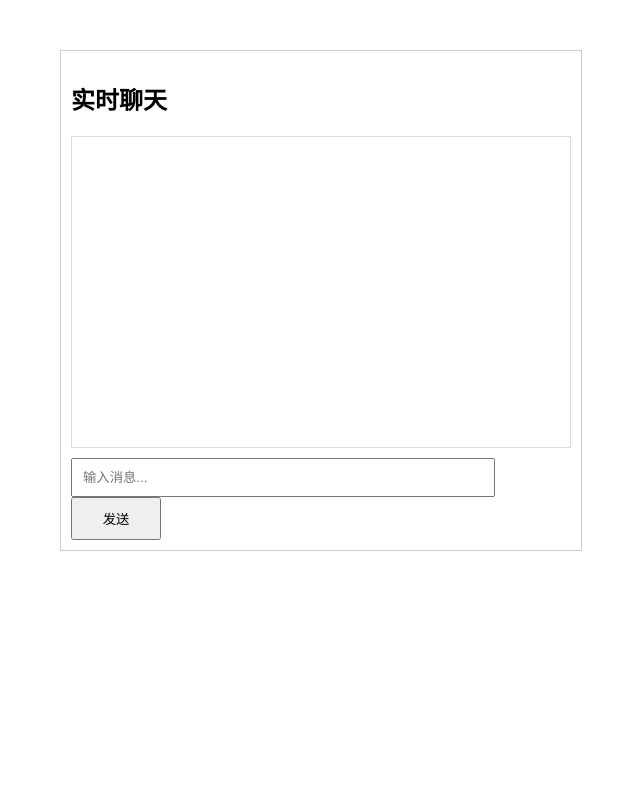
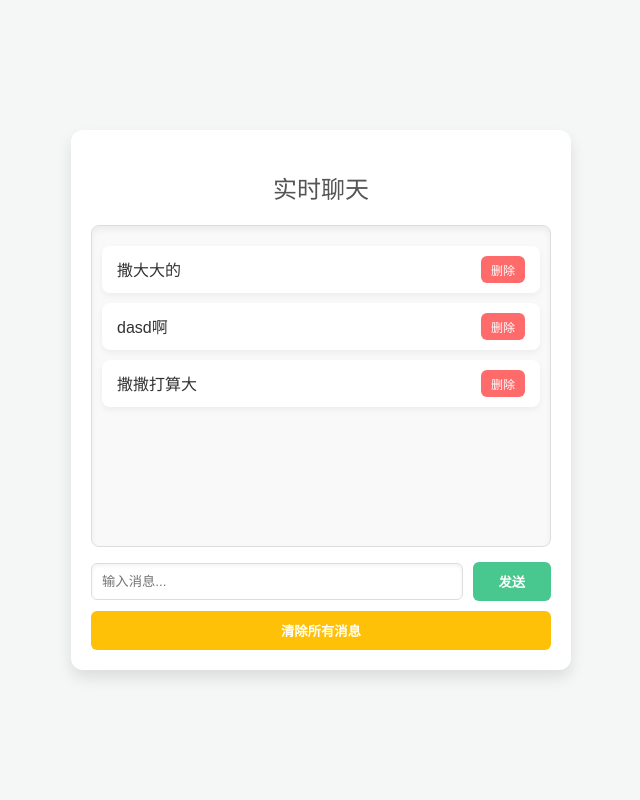
Before and after one commit to ChDseib/MJS-work, a Flask app: page / in a window 1280 px wide. Shown: the whole page, without its empty margins (319-959 px from the left). Run offline with Flask 3, Linux system fonts and the light colour scheme; data that the repository does not hold is empty.

Commit message:
V3-chatbox

```diff
--- /dev/null
+++ b/messages.txt
@@ -0,0 +1,3 @@
+2|撒大大的
+3|dasd啊
+4|撒撒打算大
--- a/templates/chatbox.html
+++ b/templates/chatbox.html
@@ -1,5 +1,3 @@
-<!-- templates/chatbox.html -->
-
 <!DOCTYPE html>
 <html lang="zh-CN">
 <head>
@@ -7,42 +5,174 @@
     <title>Flask 聊天界面</title>
     <style>
         body {
-            font-family: Arial, sans-serif;
+            font-family: 'Arial', sans-serif;
+            background-color: #f4f7f6;
+            color: #333;
+            margin: 0;
+            padding: 0;
+            display: flex;
+            justify-content: center;
+            align-items: center;
+            height: 100vh;
+            position: relative;
         }
+
+        /* 水印样式 */
+        #watermark {
+            position: fixed;
+            top: 50%;
+            left: 50%;
+            transform: translate(-50%, -50%);
+            font-size: 100px;
+            color: rgba(200, 200, 200, 0.2);
+            pointer-events: none;  /* 让水印不可点击 */
+            z-index: -1;
+        }
+
         #chat-container {
             width: 500px;
-            margin: 50px auto;
-            border: 1px solid #ccc;
-            padding: 10px;
+            background-color: #ffffff;
+            border-radius: 12px;
+            box-shadow: 0px 8px 15px rgba(0, 0, 0, 0.1);
+            padding: 20px;
+            box-sizing: border-box;
+            position: relative;
+            z-index: 1;
         }
+
+        h2 {
+            text-align: center;
+            color: #555;
+            font-weight: 300;
+            margin-bottom: 20px;
+        }
+
         #messages {
             height: 300px;
+            border-radius: 8px;
             border: 1px solid #ddd;
             overflow-y: scroll;
-            padding: 5px;
-            margin-bottom: 10px;
+            padding: 10px;
+            margin-bottom: 15px;
+            background-color: #f9f9f9;
+            box-shadow: inset 0px 4px 6px rgba(0, 0, 0, 0.05);
         }
+
+        .message {
+            margin: 10px 0;
+            padding: 10px 15px;
+            background-color: #fff;
+            border-radius: 8px;
+            box-shadow: 0px 3px 6px rgba(0, 0, 0, 0.05);
+            display: flex;
+            justify-content: space-between;
+            align-items: center;
+        }
+
+        .message-text {
+            flex: 1;
+            color: #333;
+            word-wrap: break-word;
+        }
+
+        .delete-button {
+            background-color: #ff6b6b;
+            border: none;
+            border-radius: 6px;
+            color: white;
+            padding: 5px 10px;
+            cursor: pointer;
+            font-size: 12px;
+            transition: background-color 0.3s ease;
+        }
+
+        .delete-button:hover {
+            background-color: #ff4c4c;
+        }
+
         #message-input {
-            width: 80%;
+            width: calc(100% - 100px);
             padding: 10px;
+            border: 1px solid #ddd;
+            border-radius: 6px;
+            box-shadow: inset 0px 2px 4px rgba(0, 0, 0, 0.05);
+            outline: none;
         }
+
         #send-button {
-            width: 18%;
+            width: 80px;
             padding: 10px;
+            background-color: #48c78e;
+            border: none;
+            color: white;
+            border-radius: 6px;
+            cursor: pointer;
+            font-weight: bold;
+            transition: background-color 0.3s ease;
         }
-        .message {
-            margin: 5px 0;
+
+        #send-button:hover {
+            background-color: #3db578;
+        }
+
+        .input-group {
+            display: flex;
+            justify-content: space-between;
+            align-items: center;
+            gap: 10px;
+        }
+
+        #clear-button {
+            width: 100%;
+            padding: 10px;
+            background-color: #ffc107;
+            border: none;
+            color: white;
+            border-radius: 6px;
+            cursor: pointer;
+            margin-top: 10px;
+            font-weight: bold;
+            transition: background-color 0.3s ease;
+        }
+
+        #clear-button:hover {
+            background-color: #ffb306;
+        }
+
+        /* Scrollbar customization */
+        #messages::-webkit-scrollbar {
+            width: 8px;
+        }
+
+        #messages::-webkit-scrollbar-track {
+            background: #f1f1f1;
+            border-radius: 10px;
+        }
+
+        #messages::-webkit-scrollbar-thumb {
+            background: #bbb;
+            border-radius: 10px;
+        }
+
+        #messages::-webkit-scrollbar-thumb:hover {
+            background: #888;
         }
     </style>
 </head>
 <body>
+    <!-- 添加水印 -->
+    <div id="watermark">昌西</div>
+
     <div id="chat-container">
         <h2>实时聊天</h2>
         <div id="messages">
             <!-- 消息将动态加载 -->
         </div>
+        <div class="input-group">
             <input type="text" id="message-input" placeholder="输入消息...">
             <button id="send-button">发送</button>
+        </div>
+        <button id="clear-button">清除所有消息</button>
     </div>
 
     <script>
@@ -50,19 +180,34 @@
             const messagesDiv = document.getElementById('messages');
             const messageInput = document.getElementById('message-input');
             const sendButton = document.getElementById('send-button');
+            const clearButton = document.getElementById('clear-button');
 
             // 加载现有消息
+            function loadMessages() {
                 fetch('/get_messages')
                     .then(response => response.json())
                     .then(data => {
+                        messagesDiv.innerHTML = ''; // 清空当前消息
                         data.messages.forEach(msg => {
                             const msgDiv = document.createElement('div');
                             msgDiv.classList.add('message');
-                        msgDiv.textContent = msg;
+
+                            const msgText = document.createElement('span');
+                            msgText.classList.add('message-text');
+                            msgText.textContent = msg.text;
+
+                            const deleteBtn = document.createElement('button');
+                            deleteBtn.classList.add('delete-button');
+                            deleteBtn.textContent = '删除';
+                            deleteBtn.onclick = () => deleteMessage(msg.id);
+
+                            msgDiv.appendChild(msgText);
+                            msgDiv.appendChild(deleteBtn);
                             messagesDiv.appendChild(msgDiv);
                         });
                         messagesDiv.scrollTop = messagesDiv.scrollHeight;
                     });
+            }
 
             // 发送消息
             sendButton.addEventListener('click', () => {
@@ -78,11 +223,7 @@
                     .then(response => response.json())
                     .then(data => {
                         if (data.status === 'success') {
-                            const msgDiv = document.createElement('div');
-                            msgDiv.classList.add('message');
-                            msgDiv.textContent = message;
-                            messagesDiv.appendChild(msgDiv);
-                            messagesDiv.scrollTop = messagesDiv.scrollHeight;
+                            loadMessages(); // 重新加载消息
                             messageInput.value = '';
                         } else {
                             alert('发送失败: ' + data.message);
@@ -101,22 +242,50 @@
                 }
             });
 
-            // 定时轮询获取新消息（每5秒）
-            setInterval(() => {
-                fetch('/get_messages')
+            // 删除单条消息
+            function deleteMessage(id) {
+                fetch('/delete_message', {
+                    method: 'POST',
+                    headers: {
+                        'Content-Type': 'application/json'
+                    },
+                    body: JSON.stringify({ 'id': id })
+                })
                 .then(response => response.json())
                 .then(data => {
-                        // 清空当前消息
-                        messagesDiv.innerHTML = '';
-                        data.messages.forEach(msg => {
-                            const msgDiv = document.createElement('div');
-                            msgDiv.classList.add('message');
-                            msgDiv.textContent = msg;
-                            messagesDiv.appendChild(msgDiv);
+                    if (data.status === 'success') {
+                        loadMessages(); // 重新加载消息
+                    } else {
+                        alert('删除失败: ' + data.message);
+                    }
+                })
+                .catch(error => {
+                    console.error('Error:', error);
                 });
-                        messagesDiv.scrollTop = messagesDiv.scrollHeight;
+            }
+
+            // 清除所有消息
+            clearButton.addEventListener('click', () => {
+                if (confirm('确定要清除所有消息吗？')) {
+                    fetch('/clear_messages', {
+                        method: 'POST'
+                    })
+                    .then(response => response.json())
+                    .then(data => {
+                        if (data.status === 'success') {
+                            loadMessages(); // 重新加载消息
+                        } else {
+                            alert('清除失败: ' + data.message);
+                        }
+                    })
+                    .catch(error => {
+                        console.error('Error:', error);
                     });
-            }, 5000);
+                }
+            });
+
+            // 初始加载消息
+            loadMessages();
         });
     </script>
 </body>
```
Also changed, not shown: chatbox.py (+69 -10 lines), chatbox_get.py (line endings or trailing spaces). Lines whose indentation alone changed are shown as unchanged.
